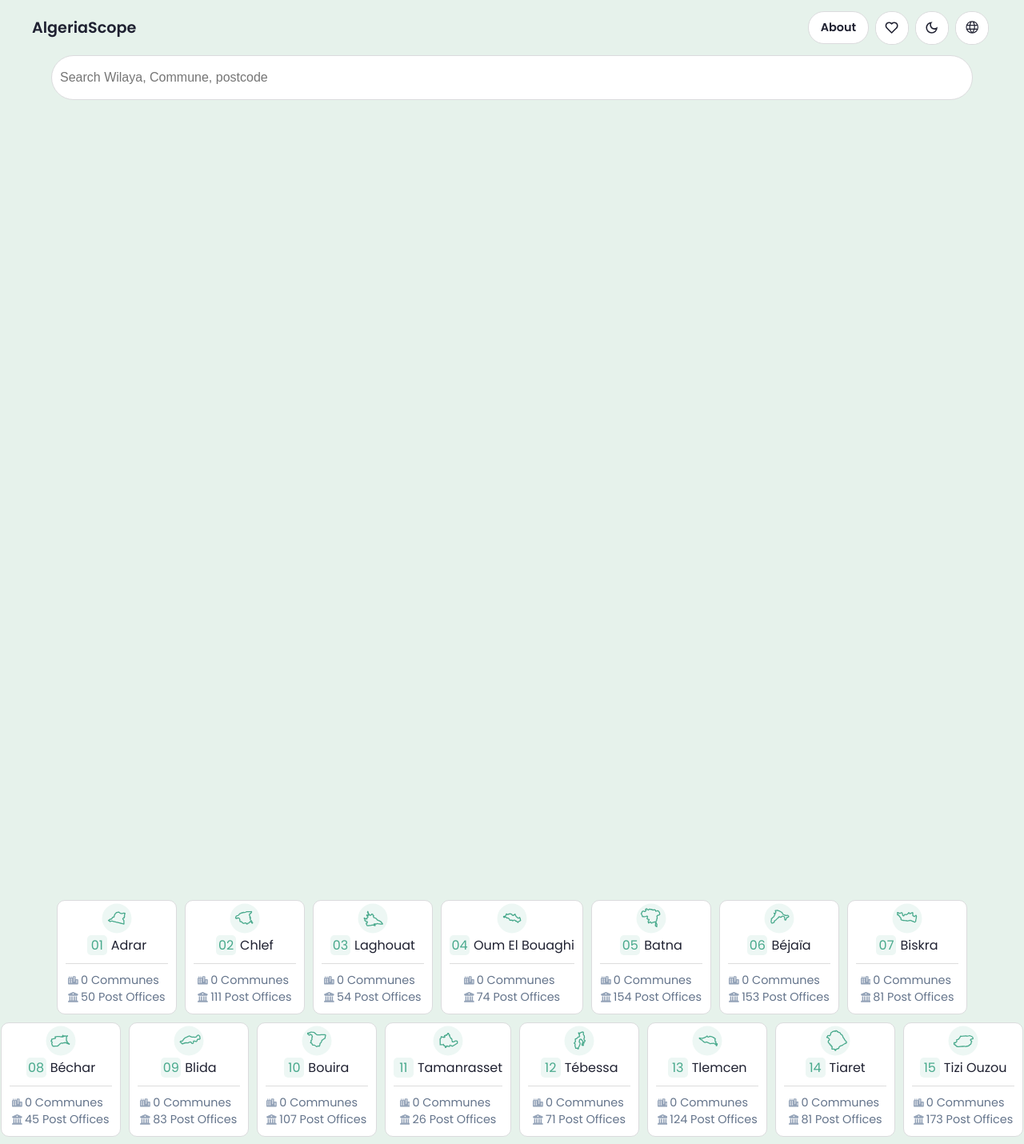
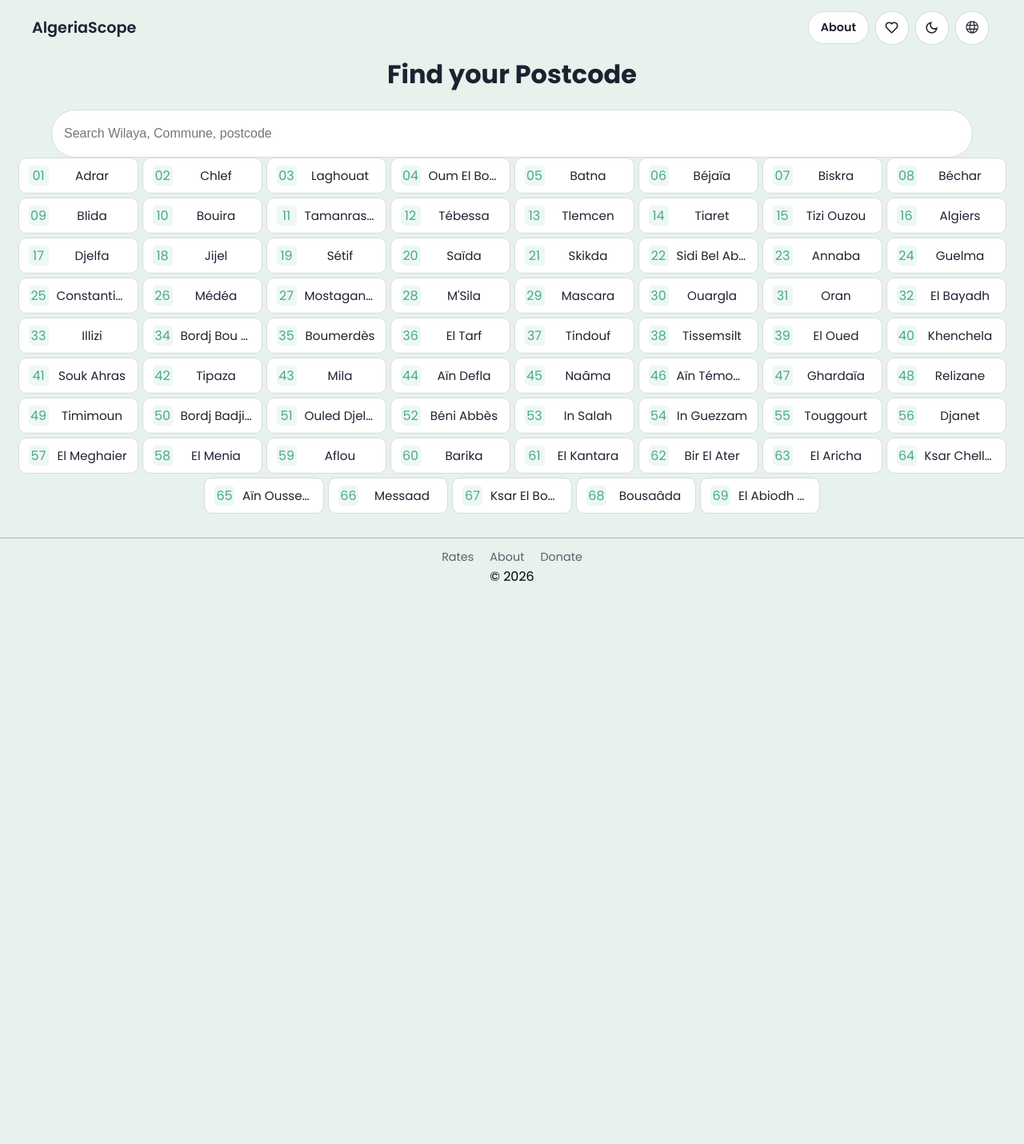
Before and after one commit to algeriascope/algeriascope.github.io, a React (Vite) app: page /postcodes in a window 1280 px wide. Shown: the top 1430 px of the page at 80% size. After the commit the page ends 800 px from the top, so only its background shows below. Built offline with nearby package versions, Linux system fonts and the light colour scheme.

Commit message:
wilaya cards redesigned

```diff
--- a/src/components/PostcodesSearch.jsx
+++ b/src/components/PostcodesSearch.jsx
@@ -2,6 +2,7 @@ import React, { useState } from 'react';
 import styles from './PostcodesSearch.module.css';
 import { slugify } from '../pages/Postcodes';
 import data from '../data/algeria_data.json';
+import { FaMapPin } from 'react-icons/fa6';
 
 const PostcodesSearch = () => {
   const [query, setQuery] = useState('');
@@ -24,7 +25,11 @@ const PostcodesSearch = () => {
 
               return matchesCode || matchesPostName;
             })
-            .map((post) => ({ ...post, wilaya_name: wilaya.wilaya_name }));
+            .map((post) => ({
+              ...post,
+              wilaya_name: wilaya.wilaya_name,
+              unique_key: crypto.randomUUID(),
+            }));
         });
 
   return (
@@ -36,22 +41,25 @@ const PostcodesSearch = () => {
         onChange={(e) => setQuery(e.target.value)}
         placeholder="Search Wilaya, Commune, postcode"
       />
-      {filteredData.length > 0 && (
+      {formattedQuery.length >= 2 && (
         <div className={styles.searchResults}>
-
-          {filteredData.map((item, index) => {
+          {filteredData.length > 0 ? (
+            filteredData.map((item, index) => {
               return (
-              <div className={styles.searchResult}>
+                <div key={item.unique_key} className={styles.searchResult}>
                   <div className={styles.postAndWilaya}>
                     <div className={styles.postName}>{item.post_name}</div>
-                  <div className={styles.wilayaName}>{item.wilaya_name}</div>
+                    <div className={styles.wilayaName}><FaMapPin className={styles.locationIcon}/>{item.wilaya_name}</div>
                   </div>
                   <div className={styles.postcode}>
                     {item.post_code ? item.post_code : 'xxxxxx'}
                   </div>
                 </div>
               );
-          })}
+            })
+          ) : (
+            <div className={styles.noResults}>No search results found.</div>
+          )}
         </div>
       )}
     </div>
--- a/src/components/PostcodesSearch.module.css
+++ b/src/components/PostcodesSearch.module.css
@@ -8,7 +8,7 @@
   margin: 0 auto;
   font-size: 1rem;
   border-radius: 999px;
-  padding: 18px 10px;
+  padding: 20px 15px;
   color: var(--text-primary);
   border: 1px solid;
   border-color: var(--card-border);
@@ -17,6 +17,7 @@
 }
 .searchInput:hover {
   background-color: var(--bg-card-hover);
+  border-color: var(--card-border-hover);
   transition:
     border-color 0.2s ease-in-out,
     background-color 0.2s ease-in-out;
@@ -41,6 +42,7 @@
   border: 1px solid var(--card-border);
   border-radius: 10px;
   margin-top: 2px;
+  z-index: 4;
 }
 
 .searchResult{
@@ -54,6 +56,23 @@
 .searchResult:last-child{
   border-bottom: none;
 }
+
+.wilayaName{
+  font-size: 0.9rem;
+  /* outline: 1px solid #f00; */
+  max-width: fit-content;
+  color: var(--text-secondary);
+  display: flex;
+  align-items: center;
+  justify-content: center;
+  gap: 3px
+}
+
+.wilayaName .locationIcon{
+  color: var(--text-secondary);
+  font-size: 0.75rem;
+}
+
 .postcode{
   display: flex;
   align-items: center;
@@ -62,4 +81,11 @@
   min-width: 70px;
   border-radius: 999px;
   padding: 5px;
+  color: var(--accent-color);
 }
+
+.noResults{
+  color: var(--text-secondary);
+  padding: 20px;
+  text-align: center;
+}
--- a/src/pages/Postcodes.jsx
+++ b/src/pages/Postcodes.jsx
@@ -34,8 +34,10 @@ const Postcodes = () => {
 
   return (
     <div className={styles.postcodesPage}>
+      <h1 className={styles.title}>Find your Postcode</h1>
+
       <PostcodesSearch />
-      <div className={styles.postcodesContainer}>
+      <div className={styles.cardsContainer}>
         {data.map((wilaya) => {
           const mapSvg = wilayaMaps[`../assets/maps/${wilaya.wilaya_code}.svg`];
           const wilayaSlug = slugify(wilaya.wilaya_name);
@@ -45,14 +47,12 @@ const Postcodes = () => {
               to={`/postcodes/${wilayaSlug}`}
               className={styles.wilayaCard}
             >
-              <div className={styles.svgWrapper}>
+              {/* <div className={styles.svgWrapper}>
                 <ReactSVG className={styles.reactSvg} src={mapSvg} />
-              </div>
-              <div className={styles.codeAndName}>
+              </div> */}
                 <span className={styles.code}>{wilaya.wilaya_code} </span>
                 <span className={styles.name}>{wilaya.wilaya_name}</span>
-              </div>
-              <div className={styles.statsContainer}>
+              {/* <div className={styles.statsContainer}>
                 <span className={styles.communes}>
                   <FaCity className={styles.statIcon} />0 Communes
                 </span>
@@ -60,7 +60,7 @@ const Postcodes = () => {
                   <FaBuildingColumns className={styles.statIcon} />{' '}
                   {wilaya.postcodes.length} Post Offices
                 </span>
-              </div>
+              </div> */}
             </Link>
           );
         })}
--- a/src/pages/Postcodes.module.css
+++ b/src/pages/Postcodes.module.css
@@ -1,58 +1,72 @@
-.postcodesContainer{
-  margin-top: 1000px;
+.title {
+  text-align: center;
+  color: var(--text-primary);
+  margin-bottom: 20px;
+}
+.cardsContainer {
+  /* min-width: fit-content; */
   display: flex;
+  align-items: center;
   justify-content: center;
+  gap: 5px;
   flex-wrap: wrap;
-  gap: 10px;
 }
 
-.postcodesContainer a{
+.cardsContainer a {
   text-decoration: none;
 }
 
-.wilayaCard{
+.wilayaCard {
   background-color: var(--bg-card);
   color: var(--text-primary);
   text-decoration: none;
   display: flex;
-  flex-direction: column;
   align-items: center;
+  justify-content: space-between;
   gap: 10px;
   border: 1px solid var(--card-border);
-  padding: 10px;
-  border-radius: 10px ;
-  min-width: 150px;
-  max-width: fit-content;
-
-  /* transition: background-color 0.2s ease-in-out, border-color 0.2s ease-in-out; */
+  padding: 0 12px;
+  border-radius: 10px;
+  width: 150px;
+  height: 45px;
+  /* overflow: hidden; */
 }
 
-.name{
-  /* color: #568376; */
-  color: var(--text-primary)
+.wilayaCard:hover {
+  background-color: var(--bg-card-hover);
+  border-color: var(--card-border-hover);
 }
 
-.codeAndName{
-  display: flex;
-  justify-content: center;
-  width: 100%;
-  gap: 5px;
-  border-bottom: 1px solid #ddd;
-  padding-bottom: 10px;
+.name {
+  color: var(--text-primary);
+  flex: 1;
+  text-align: center;
+  font-size: 0.95rem;
+  /* width: 70px; */
+  white-space: nowrap;
+  overflow: hidden;
+  text-overflow: ellipsis;
+  /* min-width: 1; */
 }
 
-.wilayaCard:hover{
-  background-color: var(--bg-card-hover);
-  border-color: var(--card-border-hover);
-
+.code {
+  background-color: var(--bg-icon);
+  color: var(--accent-color);
+  display: flex;
+  align-items: center;
+  justify-content: center;
+  width: 25px;
+  height: 25px;
+  border-radius: 5px;
 }
 
-.svgWrapper{
+
+.svgWrapper {
   width: 23px;
   height: 23px;
   position: relative;
 }
-.svgWrapper::after{
+.svgWrapper::after {
   content: '';
   position: absolute;
   top: 50%;
@@ -65,7 +79,7 @@
   z-index: 1;
 }
 
-.wilayaCard .reactSvg svg{
+.wilayaCard .reactSvg svg {
   width: 100%;
   height: 100%;
   position: absolute;
@@ -74,7 +88,7 @@
   z-index: 3;
   overflow: visible;
 }
-.wilayaCard .reactSvg svg path{
+.wilayaCard .reactSvg svg path {
   fill: none;
   width: 25px;
   height: 25px;
@@ -82,31 +96,3 @@
   vector-effect: non-scaling-stroke;
   stroke: var(--accent-color);
 }
-
-.code{
-  background-color: var(--bg-icon);
-  color: var(--accent-color);
-  display: flex;
-  align-items: center;
-  justify-content: center;
-  width: 25px;
-  height: 25px;
-  border-radius: 5px;
-}
-
-.statsContainer{
-  font-size: 0.9rem;
-}
-
-.statsContainer span{
-  display: flex;
-  align-items: center;
-  gap: 3px;
-  color: #64748B;
-  /* color: var(--text-secondary) */
-}
-
-.statIcon{
-  color: #94A3B8;
-  font-size: 0.8rem;
-}
--- a/src/pages/WilayaPostcodes.jsx
+++ b/src/pages/WilayaPostcodes.jsx
@@ -13,6 +13,7 @@ const WilayaPostcodes = () => {
   }
   return (
     <div className={styles.wilayaPostcodesPage}>
+
       <div className={styles.postcodesContainer}>
         {wilaya.postcodes.map((p, idx) => {
           return (
--- a/src/pages/WilayaPostcodes.module.css
+++ b/src/pages/WilayaPostcodes.module.css
@@ -7,7 +7,6 @@
   grid-template-columns: repeat(4, 1fr);
   margin: 10px;
   gap: 10px;
-  flex-wrap: wrap;
 }
 
 .postcodeCard{
```
Lines whose indentation alone changed are shown as unchanged.
